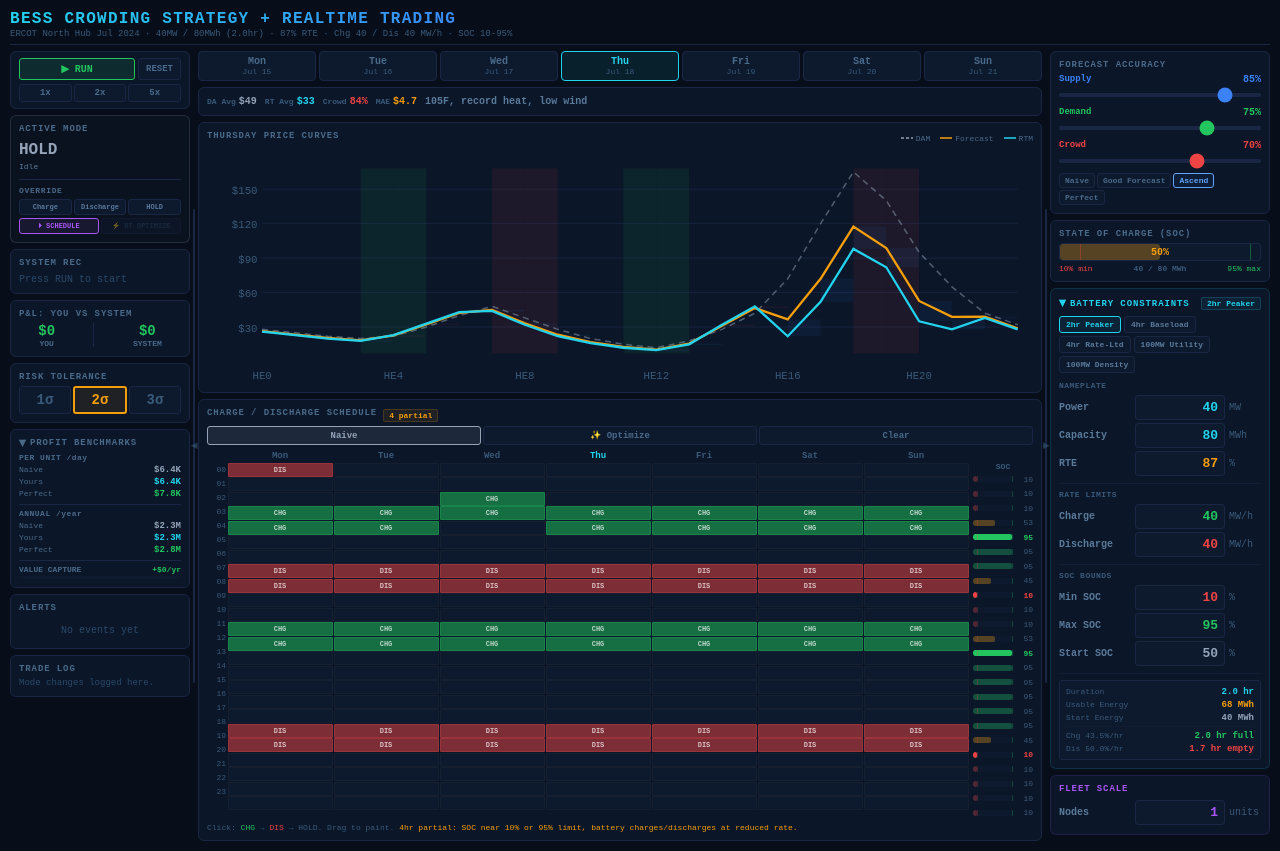
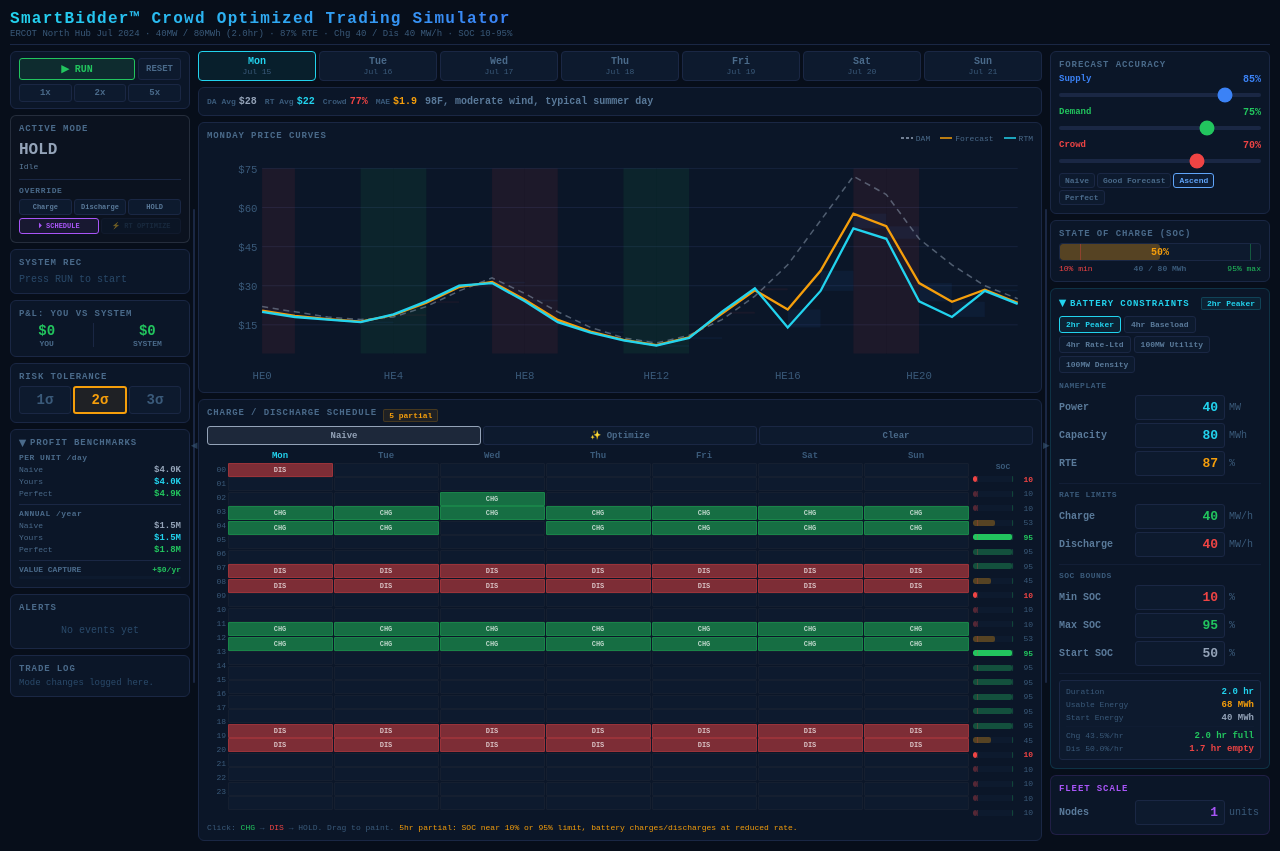
Before and after one commit to Tobombadil/Ascendthecrowd, a React (Vite) app: page / in a window 1280 px wide. Built offline with nearby package versions, Linux system fonts and the light colour scheme.

Commit message:
Update title

```diff
--- a/src/dashboard.jsx
+++ b/src/dashboard.jsx
@@ -239,7 +239,7 @@
   const mob=winW<768,tab=winW>=768&&winW<1080;
   // Font scale: bumps all sizes for readability
   const f=(base)=>mob?Math.round(base*1.6):tab?Math.round(base*1.2):Math.round(base*1.15);
-  const [selDay,setSelDay]=useState("Thu");
+  const [selDay,setSelDay]=useState("Mon");
 
   // ── Battery state ──────────────────────────────────────────
   const [battMW,setBattMW_]=useState(40);
@@ -504,7 +504,7 @@
       {/* HEADER */}
       <div style={{display:"flex",flexDirection:mob?"column":"row",alignItems:mob?"stretch":"center",justifyContent:"space-between",marginBottom:6,paddingBottom:5,borderBottom:"1px solid #1a2744",gap:mob?8:0}}>
         <div>
-          <div style={{fontSize:f(14),fontWeight:800,letterSpacing:".08em",background:"linear-gradient(90deg,#22d3ee,#3b82f6)",WebkitBackgroundClip:"text",WebkitTextFillColor:"transparent"}}>BESS CROWDING STRATEGY + REALTIME TRADING</div>
+          <div style={{fontSize:f(14),fontWeight:800,letterSpacing:".08em",background:"linear-gradient(90deg,#22d3ee,#3b82f6)",WebkitBackgroundClip:"text",WebkitTextFillColor:"transparent"}}>SmartBidder™ Crowd Optimized Trading Simulator</div>
           <div style={{fontSize:f(8),color:"#3a5a7a",marginTop:1}}>ERCOT North Hub Jul 2024 &middot; {battMW}MW / {battMWh}MWh ({duration.toFixed(1)}hr) &middot; {rte}% RTE &middot; Chg {chgMW} / Dis {disMW} MW/h &middot; SOC {minSoc}-{maxSoc}%{fleetN>1?<span style={{color:"#a855f7"}}> &middot; {fleetN} units = {(battMW*fleetN).toLocaleString()}MW fleet</span>:null}</div>
         </div>
       </div>
```
